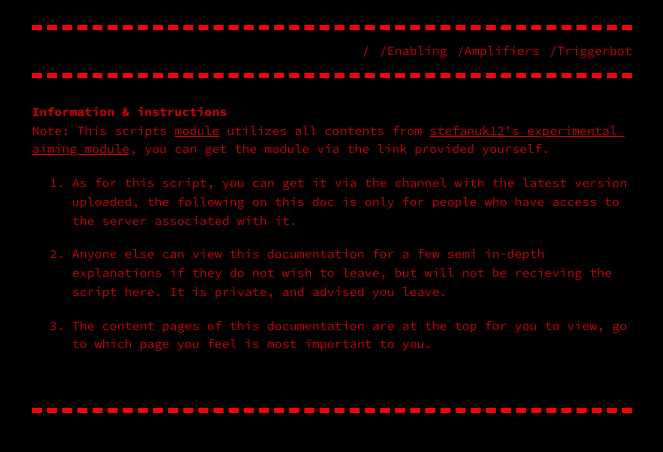
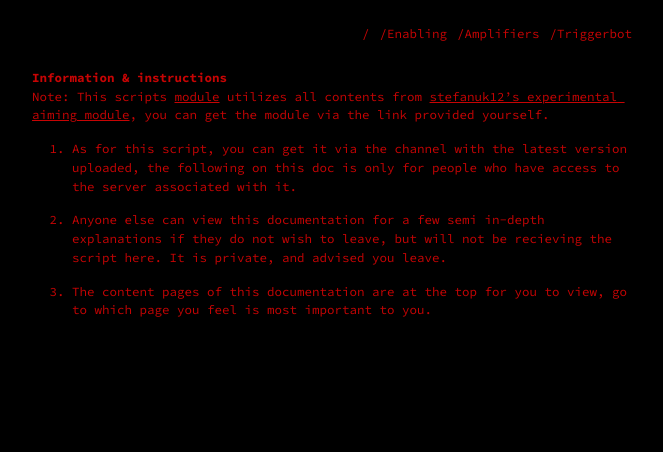
Before and after one commit to Darkfire0576/Darkus, a Jekyll site: the page built from index.md, in a window 1280 px wide. Shown: the top 452 px of the page, without its empty margins (308-971 px from the left). Built offline with Jekyll 4.4.1, drawn with Linux system fonts in a browser that asks for light colours.

Commit message:
Update _hacker.scss

```diff
--- a/_sass/_hacker.scss
+++ b/_sass/_hacker.scss
@@ -4,7 +4,7 @@
 
 :root {
   --base-color: #c70404;
-  --border: dashed 5px rgba(255, 0, 0, 255);
+  --border: dashed 0px rgba(255, 0, 0, 255);
   --selection-background: rgba(255, 0, 0, 255);
   --selection-text: #000;
   --background-color: #000;
```
